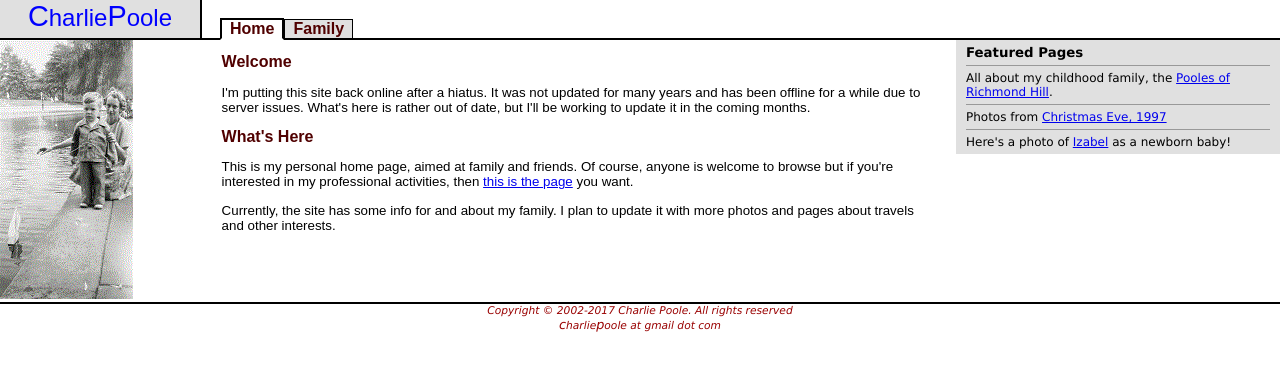
After one commit to CharliePoole/charliepoole.org, a PHP site: page /personal.html in a window 1280 px wide. The commit adds this page. Shown: the top 371 px of the page. Run offline with PHP 8.4, Linux system fonts and the light colour scheme.

Commit message:
Fix broken links and formatting

```diff
--- a/public_html/css/screen.css
+++ b/public_html/css/screen.css
@@ -230,20 +230,14 @@
     margin: 0 2%;
   }
 
+
   @media screen and (min-width: 601px) {
     #content {
       margin: 0 10%;
     }
-<<<<<<< Updated upstream
     #three-columns .fixed-left-column {
       margin-top: 0;
       width: 200px;
-=======
-    .left-column {
-      margin-top: 0;
-      float: left;
-      width: 133px;
->>>>>>> Stashed changes
     }
     #three-columns .middle-and-right {
       margin-left: 200px;
--- a/public_html/family/index.html
+++ b/public_html/family/index.html
@@ -30,7 +30,7 @@
 <!-- Content Table -->
 <div id="three-columns">
 
-  <div class="left-column">
+  <div class="fixed-left-column">
     <img src="/images/CharlieWithSailboat.jpg" width="100%">
   </div>
 
--- /dev/null
+++ b/public_html/personal.html
@@ -0,0 +1,99 @@
+<!DOCTYPE HTML PUBLIC "-//W3C//DTD HTML 4.0//EN">
+<html>
+<!-- Stanadard Head Part -->
+<head>
+  <title>Charlie Poole - Personal</title>
+  <meta http-equiv="Content-Type" content="text/html; charset=windows-1252">
+  <meta http-equiv="Content-Language" content="en-us">
+  <meta name="viewport" content="width=device-width, initial-scale=1"/>
+  <link rel="stylesheet" type="text/css" href="/css/screen.css">
+  <link rel="shortcut icon" href="/cp/favicon.ico">
+  <script src="/js/common.js"></script>
+</head>
+<!-- End Standard Head Part -->
+
+<body>
+
+<!-- Standard CharliePoole.org header -->
+<div id="header">
+    <div id="logo"><a href="/"><big>C</big>harlie<big>P</big>oole</a></div>
+    <ul id="topnav">
+        <li class="active">Home</li>
+        <li><a href="family/index.html">Family</a></li>
+    </ul>
+    <div id="menu-button" onclick="toggleMenuDisplay()">
+        <img src="/images/menu-button.png"/>
+    </div>
+</div>
+<!-- End of Header -->
+
+<div id="three-columns">
+
+<!-- Left Side Content -->
+<div class="fixed-left-column">
+
+  <img src="/images/CharlieWithSailboat.gif">
+
+</div>
+
+<div class="middle-and-right">
+
+<div class="middle-column">
+
+  <h2>Welcome</h2>
+
+  <p>I'm putting this site back online after a hiatus. It was not updated for many years
+     and has been offline for a while due to server issues. What's here is rather
+     out of date, but I'll be working to update it in the coming months.
+
+  <h2>What&apos;s Here</h2>
+
+  <p>This is my personal home page, aimed at family and friends. Of course, anyone
+     is welcome to browse but if you&apos;re interested in my professional activities,
+     then <a href="home.html">this is the page</a> you want.</p>
+
+  <p>Currently, the site has some info for and about my family. I plan to update it with
+     more photos and pages about travels and other interests.</p>
+
+  <!--<h2>About Me</h2>
+
+  <p>At this point in my life, I have a lot of interests beyond software development.
+   I try to limit my work to 6-8 months each year, although it's not always possible.
+   When not working, I'm involved in travel, sailing and family activities and I
+   dedicate a lot of time to working with the local schools. I'm very interested
+   in exchange programs and have taken groups of high school students on extended
+   trips to Russia twice.</p>
+
+  <p>I live in a pleasant area across Puget Sound from Seattle and enjoy being
+   involved in community activities. I'm a member of the Spectrum Community School
+   Human Rights board and have a strong interest in alternative schools. I've been
+   recognized on several occasions for my contributions, including receiving the
+   Year 2001 award of the S'Klallam Tribal Anti-Racism Committee. I serve on the
+   Capital Facilities Advisory Committee for the school district. One of my great
+   pleasures has been to organize an annual Thanksgiving Dinner for students
+   at the Spectrum Community School.</p>-->
+
+</div>
+
+<div class="right-column">
+  <div class="news">
+    <p class="headline">Featured Pages</p>
+    <p class="newsitem">All about my childhood family, the
+      <a href="family/history/index.html">Pooles of Richmond Hill</a>.</p>
+    <p class="newsitem">Photos from <a href="family/christmas97.html">Christmas Eve, 1997</a></p>
+    <p class="newsitem">Here&apos;s a photo of <a href="family/izabel/index.html">Izabel</a> as a newborn baby!</p>
+  </div>
+</div>
+
+</div>
+
+</div>
+
+<!-- Standard CharliePoole.org footer -->
+<div id="footer">
+  Copyright &copy; 2002-2017 Charlie Poole. All rights reserved<br>
+  <big>c</big>harlie<big>p</big>oole at gmail dot com
+</div>
+
+</body>
+</html>
```
Also changed, not shown: public_html/index.html (+4 -4 lines).
